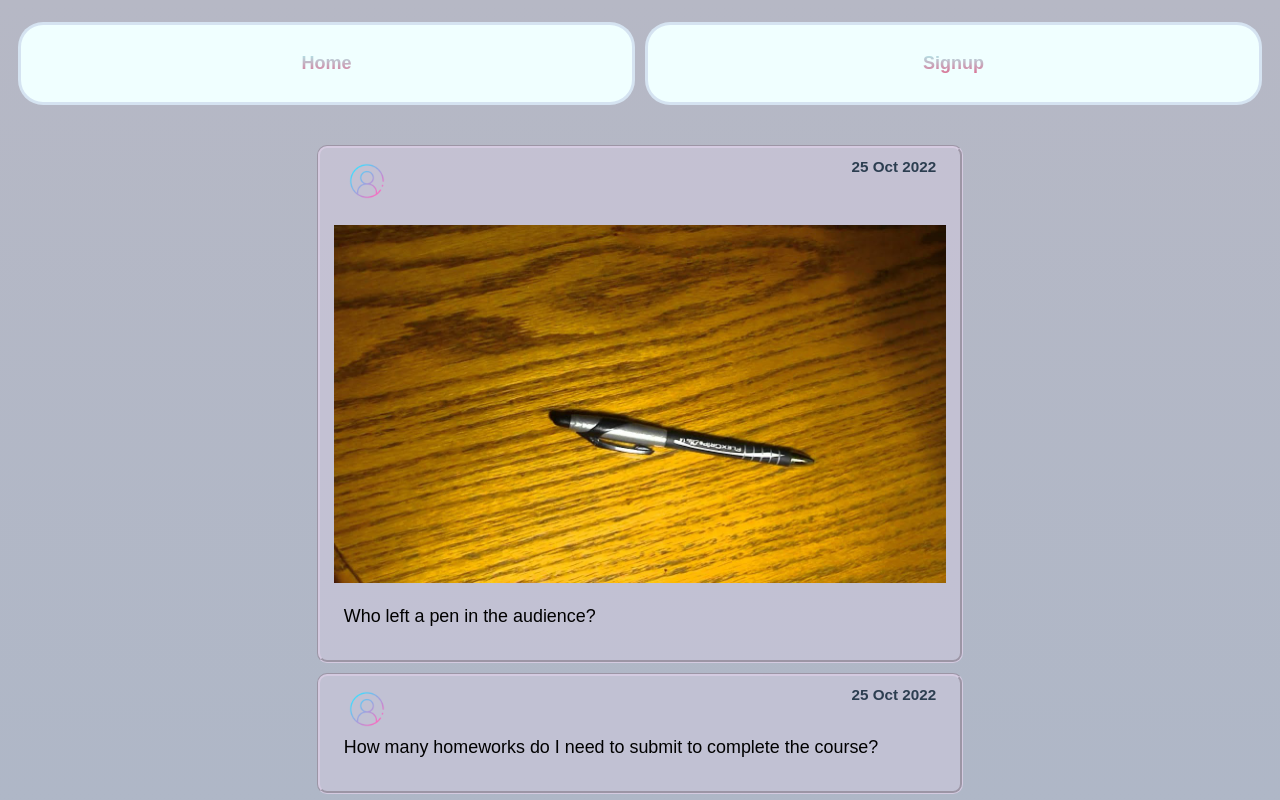
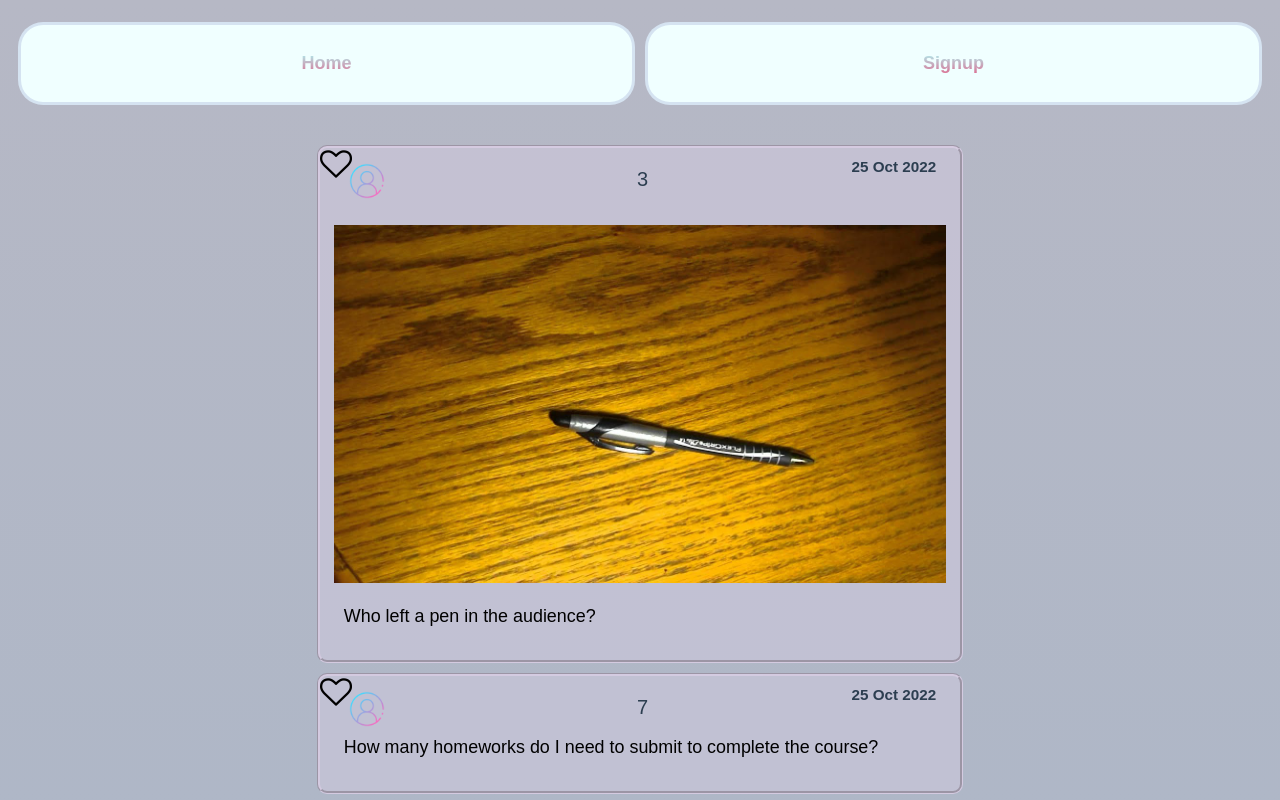
Before and after one commit to healthypunk/WAD-project, a Vue app: page / in a window 1280 px wide. Shown: the top 800 px of the page. Built offline with nearby package versions, Linux system fonts and the light colour scheme.

Commit message:
like button for positioning issues

```diff
--- /dev/null
+++ b/src/components/LikeButton.vue
@@ -0,0 +1,31 @@
+<template>
+  <a class="like" v-on:click="count++">
+    <img src="@/assets/heart.png" />
+  </a>
+  <p>{{count}}</p>
+</template>
+
+<script>
+
+export default {
+  name: "LikeButton",
+  props: ['value'],
+  computed: {
+    count: {
+      get() {return this.value},
+      set(newValue) { this.$emit('input', newValue)}
+    }
+  }
+}
+
+</script>
+
+<style scoped>
+p {
+  display: inline;
+  font-size: 20px;
+  padding-left: 5px;
+  padding-bottom: 10px;
+}
+
+</style>
--- a/src/components/Post.vue
+++ b/src/components/Post.vue
@@ -5,15 +5,18 @@
     <a v-if = "pic"
         class="pic1"><img :src="`/pics/${pic}`" :alt="pic" ></a>
     <p>{{text}}</p>
+    <like-button :value="`${likes}`" />
   </div>
 </template>
 
 <script>
 import post from "@/components/Post";
+import LikeButton from "@/components/LikeButton";
 
 export default {
   name: "Post",
-  props: ['post'],
+  components: {LikeButton},
+  props: ['post', 'likes'],
   computed: {
     pic(){
       return  this.post.content.filter(object => object.type === 'pic')[0]?.value
@@ -41,6 +44,12 @@ export default {
   height: 3.6vw;
   width: 3.6vw;
 }
+
+like-button {
+  grid-area: b;
+  justify-self: start;
+}
+
 div {
   display: grid;
   grid-template-areas:
--- a/src/views/HomeView.vue
+++ b/src/views/HomeView.vue
@@ -2,7 +2,8 @@
   <div class="home">
     <div class="postwindow" >
       <post v-for = "post in postList" :key="post.id"
-            :post = "post"/>
+            :post = "post"
+            :likes = "Math.ceil(Math.random()*10)"/>
     </div>
   </div>
 </template>
--- a/src/views/SignupView.vue
+++ b/src/views/SignupView.vue
@@ -1,5 +1,12 @@
 <template>
   <div class="signup">
     <h1>This is a signup</h1>
+    <like-button value="0"/>
   </div>
 </template>
+<script>
+import LikeButton from "@/components/LikeButton";
+export default {
+  components: {LikeButton}
+}
+</script>
```
Also changed, not shown: src/assets/heart.png (added), 1 other file (tests, documents, lock files or other folders).
